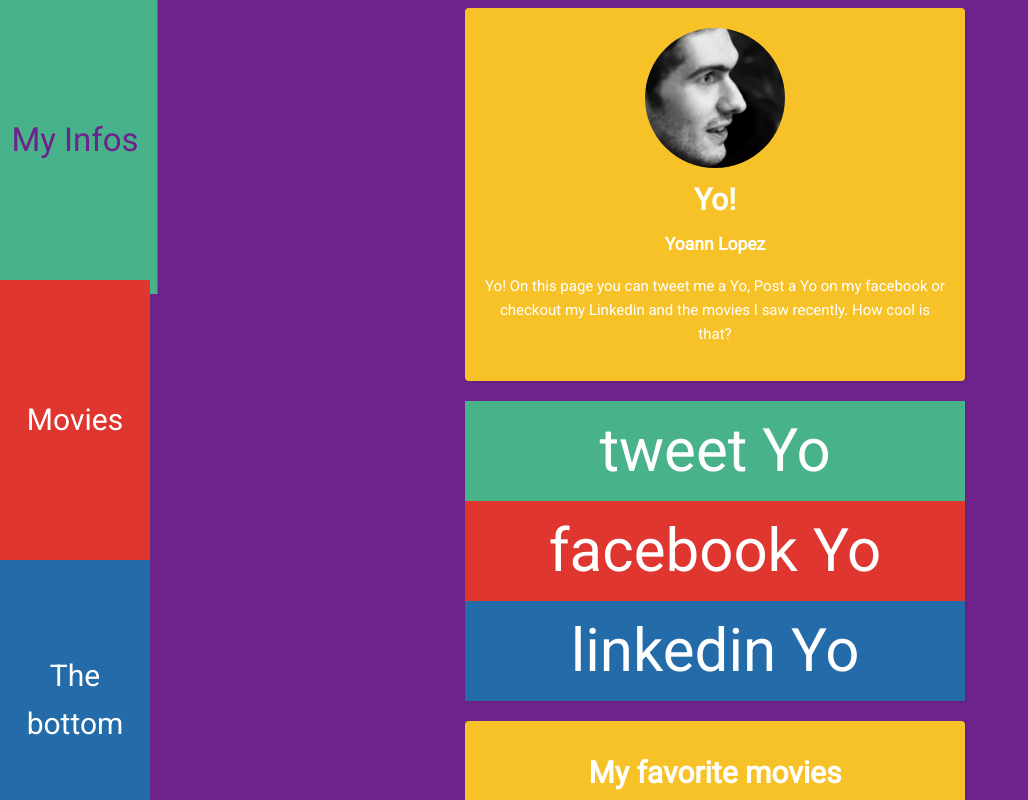
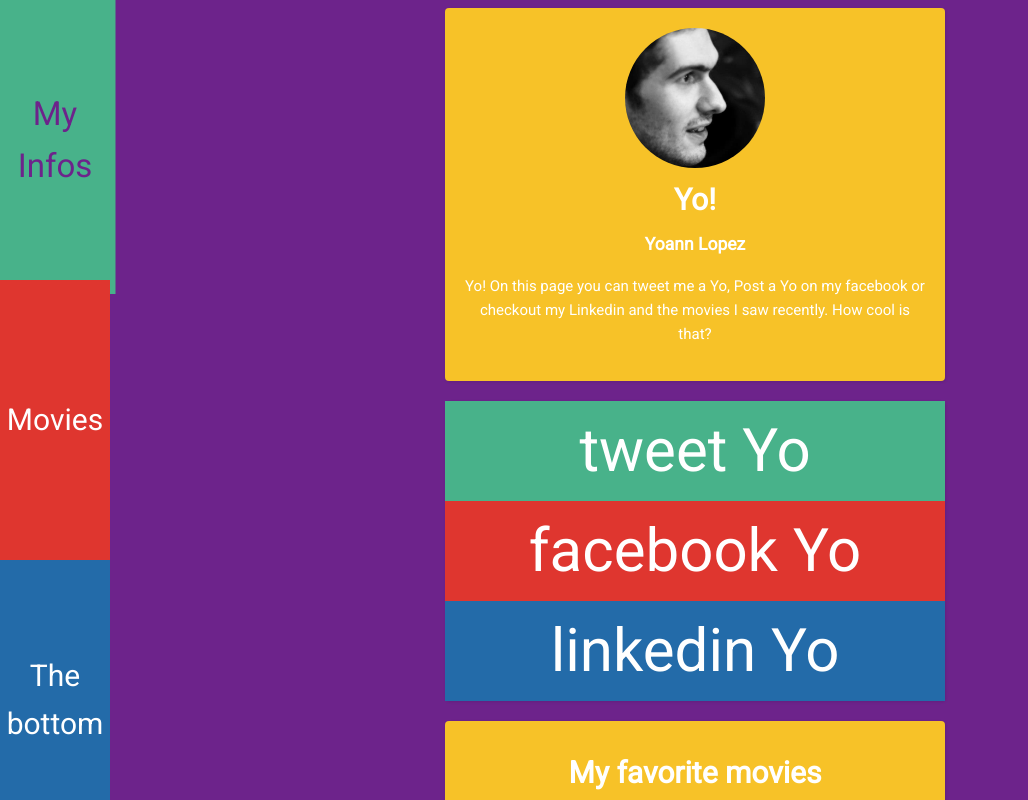
Before and after one commit to yoann792/profile, a plain HTML site: page index.html in a window 1280 px wide. Shown: the top 800 px of the page, without its empty margins (0-1028 px from the left). Drawn offline with Linux system fonts and the light colour scheme.

Commit message:
decreased sidebar

```diff
--- a/style.css
+++ b/style.css
@@ -207,7 +207,7 @@ table{
   font-size: 30px;
   line-height: 1.6em;
   position: fixed;
-  width: 150px;
+  width: 110px;
   left: 0;
   top: 0;
   bottom: 0;
@@ -217,12 +217,12 @@ table{
   justify-content: space-between;
 }
 #page-content {
-  margin-left: 150;
+  margin-left: 110;
 }
 
 #info-sidebar {
   position: static;
-  width: 150px;
+  width: 110px;
   height: 280px;
   background-color: #48B28A;
   display: flex;
@@ -233,7 +233,7 @@ table{
 
 #movie-sidebar {
   position: static;
-  width: 150px;
+  width: 110px;
   height: 280px;
   background-color: #DF362F;
   display: flex;
@@ -244,7 +244,7 @@ table{
 
 #footer-sidebar {
   position: static;
-  width: 150px;
+  width: 110px;
   height: 280px;
   background-color: #236BA9;
   display: flex;
```
